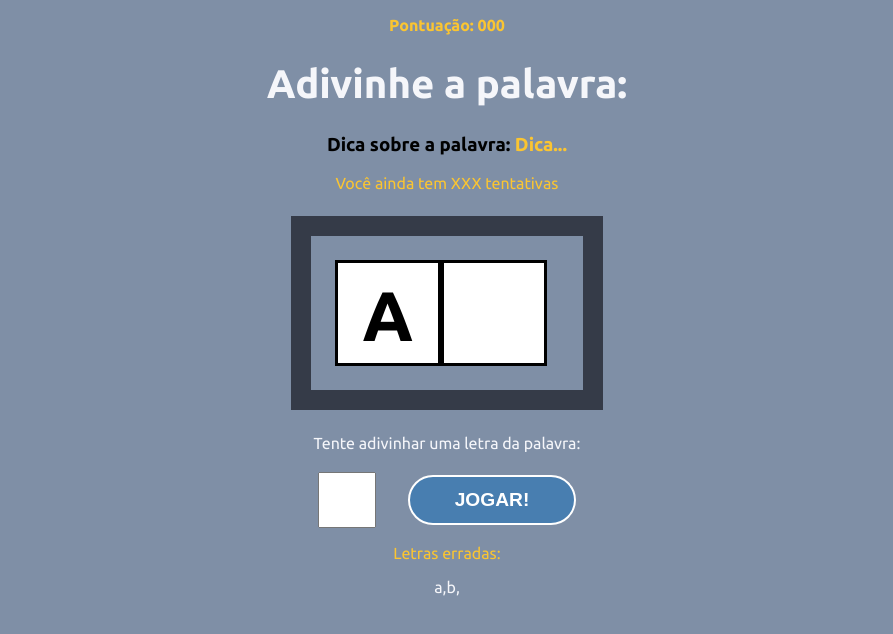
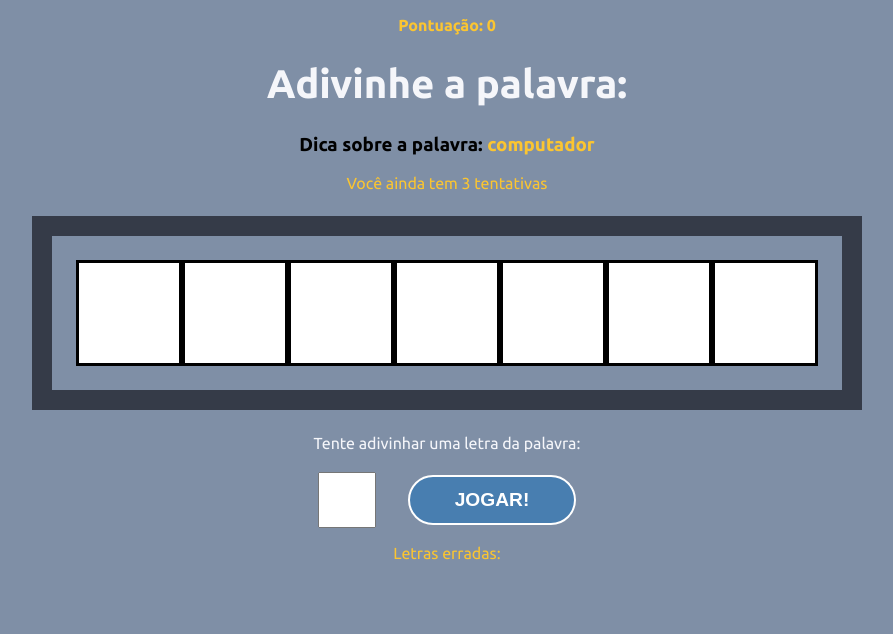
Before and after one commit to torressg/SecretWord, a React (Vite) app: page / in a window 1280 px wide. Both pictures are taken after a click on the button "JOGAR". Shown: the top 634 px of the page, without its empty margins (193-1086 px from the left). Built offline with nearby package versions, Linux system fonts and the light colour scheme.

Commit message:
Game Backend

```diff
--- a/src/App.jsx
+++ b/src/App.jsx
@@ -27,6 +27,11 @@ function App() {
   const [pickedWord, setPickedWord] = useState("")
   const [pickedCategory, setPickedCategory] = useState("")
   const [letters, setLetters] = useState([])
+
+  const [guessedLetters, setGuessedLetters] = useState([])
+  const [wrongLetters, setWrongLetters] = useState([])
+  const [guesses, setGuesses] = useState(3)
+  const [score, setScore] = useState(0)
 
   function pickWordAndCategory() {
     // pick a random category
@@ -58,12 +63,51 @@ function App() {
   }
 
   // input of letters
-  function verifyLetter() {
-    setGameStage(stages[2].name)
+  const verifyLetter = (letter) => {
+
+    const normalizedLetter = letter.toLowerCase()
+
+    // check if letter has already been utilized
+    if(
+      guessedLetters.includes(normalizedLetter) || wrongLetters.includes(normalizedLetter)
+      ) {
+        return;
+      }
+
+    // push guessed letter or remove a guess
+    if(letters.includes(normalizedLetter)) {
+      setGuessedLetters((actualGuessedLetters) => [
+        ...actualGuessedLetters,
+        normalizedLetter
+      ])
+    } else {
+      setWrongLetters((actualWrongLetters) => [
+        ...actualWrongLetters,
+        normalizedLetter
+      ])
+
+      setGuesses((actualGuesses) => actualGuesses - 1)
+    }
   }
+
+  const clearLetterStates = () => {
+    setGuessedLetters([])
+    setWrongLetters([])
+  }
+
+  useEffect(() => {
+    if(guesses <= 0) {
+      clearLetterStates()
+
+      setGameStage(stages[2].name)
+    }
+  }, [guesses])
 
   // restart the game
   function retry() {
+    setScore(0)
+    setGuesses(3)
+
     setGameStage(stages[0].name)
   }
 
@@ -76,6 +120,13 @@ function App() {
       {gameStage === "game" &&
         <GameScreen
           click={verifyLetter}
+          pickedWord = {pickedWord}
+          pickedCategory = {pickedCategory}
+          letters = {letters}
+          guessedLetters = {guessedLetters}
+          wrongLetters = {wrongLetters}
+          guesses = {guesses}
+          score = {score}
         />}
       {gameStage === "end" &&
         <EndScreen
--- a/src/components/GameScreen.jsx
+++ b/src/components/GameScreen.jsx
@@ -1,33 +1,61 @@
-import React from 'react'
+import { useState, useRef } from 'react'
 
 import './GameScreen.css'
 
-export const GameScreen = ({ click }) => {
+export const GameScreen = ({ click, pickedWord, pickedCategory, letters, guessedLetters, wrongLetters, guesses, score }) => {
+
+  const [letter, setLetter] = useState()
+  const letterInputRef = useRef(null)
+
+  const handleSubmit = (e) => {
+    e.preventDefault();
+
+    click(letter)
+
+    setLetter("")
+
+    letterInputRef.current.focus()
+  }
+
   return (
     <div className="game">
       <p className="points">
-        <span>Pontuação: 000</span>
+        <span>Pontuação: {score}</span>
       </p>
       <h1>Adivinhe a palavra:</h1>
       <h3 className="tip">
-        Dica sobre a palavra: <span>Dica...</span>
+        Dica sobre a palavra: <span>{pickedCategory}</span>
       </h3>
-      <p>Você ainda tem XXX tentativas</p>
+      <p>Você ainda tem {guesses} tentativas</p>
       <div className="wordContainer">
-        <span className="letter">A</span>
-        <span className="blankSquare"> </span>
+        {letters.map((letter, i) => (
+          guessedLetters.includes(letter) ? (
+            <span key={i} className="letter">{letter}</span>
+          ) : (
+            <span key={i} className="blankSquare"></span>
+          )
+        ))}
       </div>
       <div className="letterContainer">
         <p>Tente adivinhar uma letra da palavra:</p>
-        <form action="">
-          <input type="text" name='letter' maxLength='1'required/>
-            <button>Jogar!</button>
+        <form onSubmit={handleSubmit}>
+          <input
+            type="text"
+            name='letter'
+            maxLength='1'
+            required
+            onChange={(e) => setLetter(e.target.value)}
+            value={letter}
+            ref={letterInputRef}
+          />
+          <button>Jogar!</button>
         </form>
       </div>
       <div className="wrongLettersCotnainer">
         <p>Letras erradas:</p>
-        <span>a,</span>
-        <span>b,</span>
+        {wrongLetters.map((letter) => (
+          <span>{letter}</span>
+        ))}
       </div>
     </div>
   )
```
